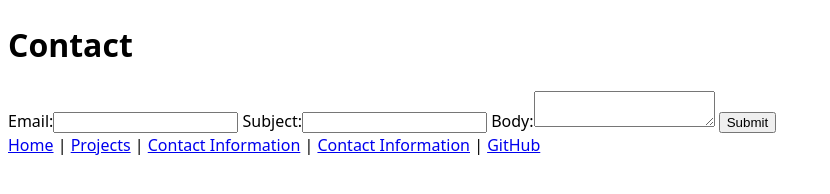
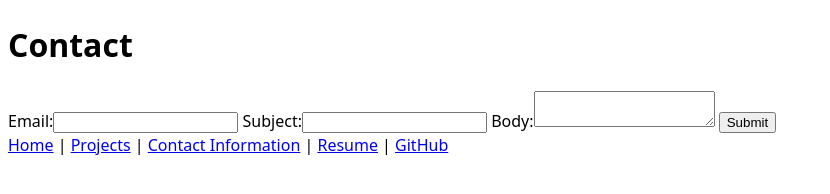
Before and after one commit to r-boylan/portfolio, a plain HTML site: page contact/index.html in a window 1280 px wide. Shown: the whole page, without its empty margins (0-830 px from the left). Drawn offline with Linux system fonts and the light colour scheme; files that its build step writes are made by us from their sources.

Commit message:
Updated Links

```diff
--- a/contact/index.html
+++ b/contact/index.html
@@ -29,7 +29,7 @@
         <a href="/portfolio/index.html">Home</a> |
         <a href="/portfolio/projects/index.html">Projects</a> |
         <a href="/portfolio/contact/index.html">Contact Information</a> |
-        <a href="/portfolio/resume/index.html">Contact Information</a> |
+        <a href="/portfolio/resume/index.html">Resume</a> |
         <a href="https://github.com/r-boylan" target="_blank">GitHub</a>
     </nav>
 
```
Also changed, not shown: index.html (+1 -0 lines), projects/index.html (+1 -1 lines).
